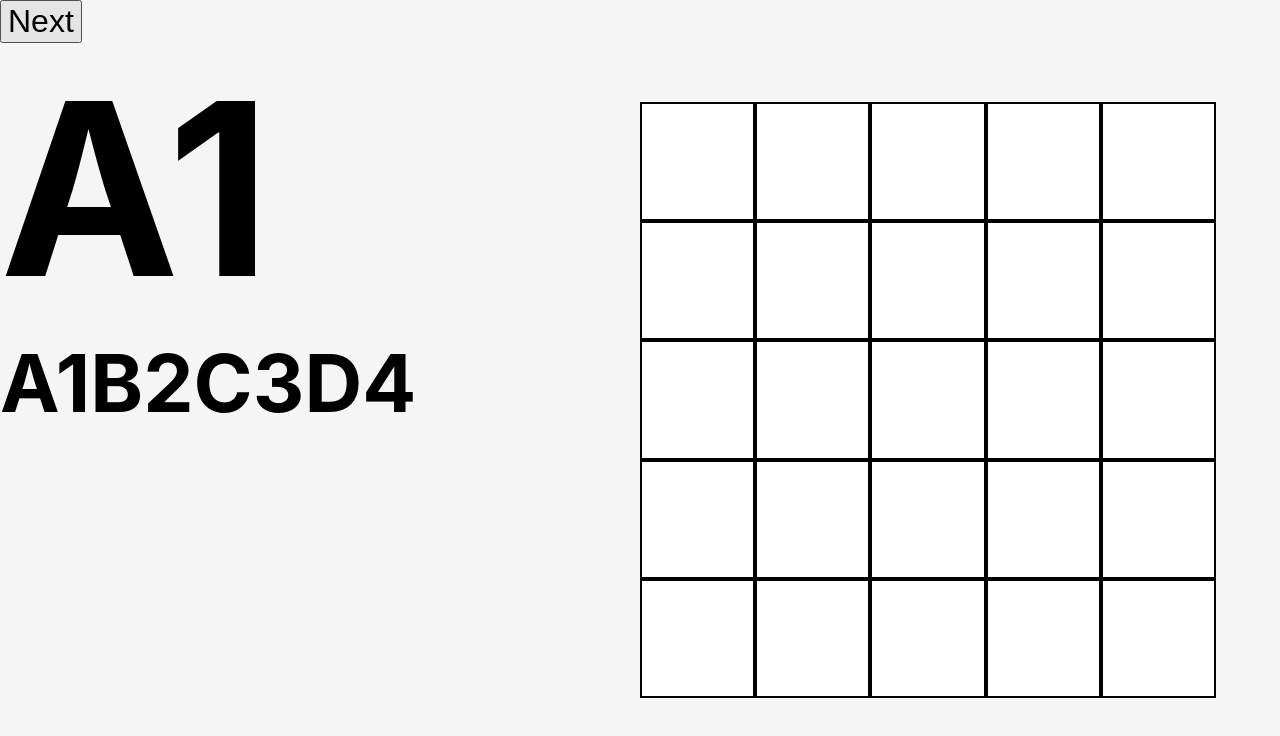
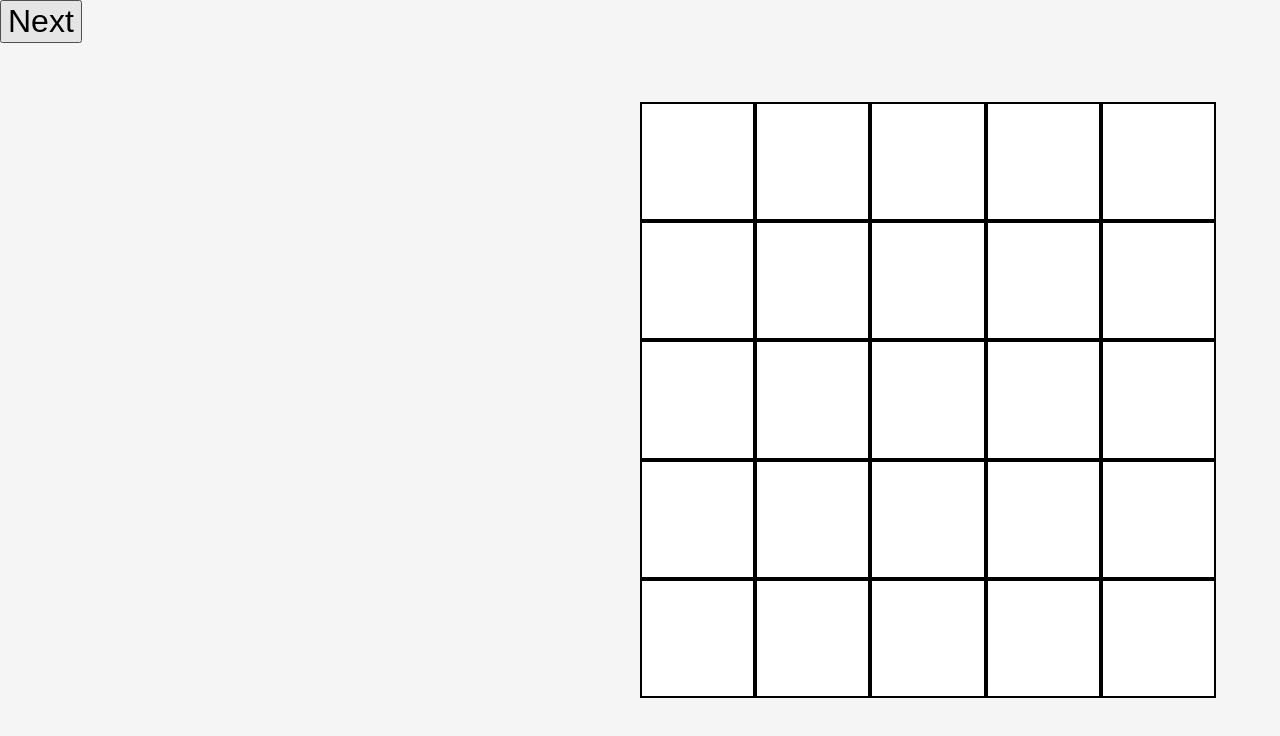
Before and after one commit to DoduRH/pirate-game, a React (Create React App) app: page / in a window 1280 px wide. Shown: the top 736 px of the page. Built offline with nearby package versions, Linux system fonts and the light colour scheme.

Commit message:
Display move history

```diff
--- a/src/App.css
+++ b/src/App.css
@@ -1,6 +1,7 @@
 body {
   background-color: whitesmoke;
   height: 100vh;
+  overflow-y: hidden;
 }
 
 .gridArea {
--- a/src/components/cords.tsx
+++ b/src/components/cords.tsx
@@ -1,6 +1,10 @@
+import { useSelector } from "react-redux";
+import { PirateState } from "../features/pirateSlice";
+
 function CordDisplay() {
+    const hist = useSelector((state: PirateState) => state.history);
     return (
-        <div className='cords'>A1</div>
+        <div className='cords'>{hist[0]?.x}{hist[0]?.y}</div>
     )
 }
 
--- a/src/components/history.tsx
+++ b/src/components/history.tsx
@@ -1,13 +1,15 @@
+import { useSelector } from "react-redux"
+import { PirateState } from "../features/pirateSlice"
+
 function History() {
-    const hist = [
-        'A1',
-        'B2',
-        'C3',
-        'D4',
-    ]
+    const hist = useSelector((state: PirateState) => state.history);
     return (
         <div className="history">
-            {hist}
+            {
+                hist.slice(1,hist.length).map((elm, i) => {
+                    return <div key={i}>{elm.x}{elm.y}</div>
+                })
+            }
         </div>
     )
 }
--- a/src/features/pirateSlice.ts
+++ b/src/features/pirateSlice.ts
@@ -1,4 +1,5 @@
 import { createSlice, PayloadAction } from '@reduxjs/toolkit';
+import { act } from '@testing-library/react';
 import SquareState from '../interfaces/squareState';
 
 export interface xyPos {
@@ -12,12 +13,12 @@ export interface PirateState {
   history: xyPos[];
 }
 
-interface SetSquareInterface extends xyPos{}
+interface SetSquareInterface extends xyPos { }
 
 const iGridSize = 5;
 
 const initialState: PirateState = {
-  grid: Array.from({length:iGridSize},
+  grid: Array.from({ length: iGridSize },
     (_, i) => new Array(iGridSize).fill(SquareState.Empty)
   ),
   gridSize: iGridSize,
@@ -36,11 +37,11 @@ export const pirateSlice = createSlice({
       );
     },
     setRecentSquare: (state, action: PayloadAction<SetSquareInterface>) => {
+      state.history = [action.payload, ...state.history];
       for (let x = 0; x < state.grid.length; x++) {
         for (let y = 0; y < state.grid[x].length; y++) {
           if (state.grid[x][y] == SquareState.Recent) {
             state.grid[x][y] = SquareState.Used;
-            state.history = [{x, y}, ...state.history];
           }
         }
       }
```
